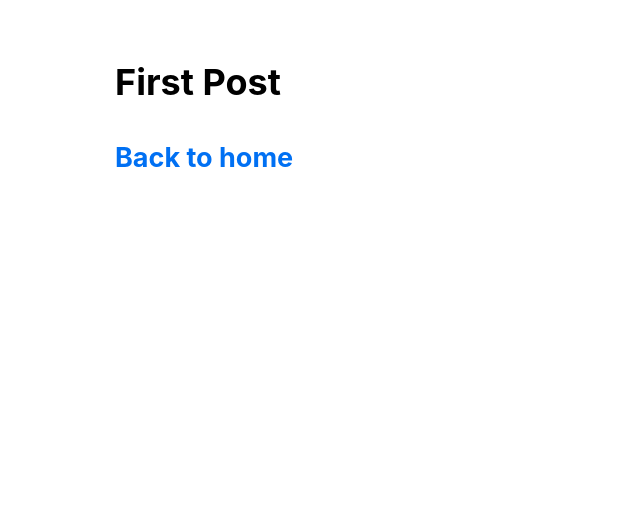
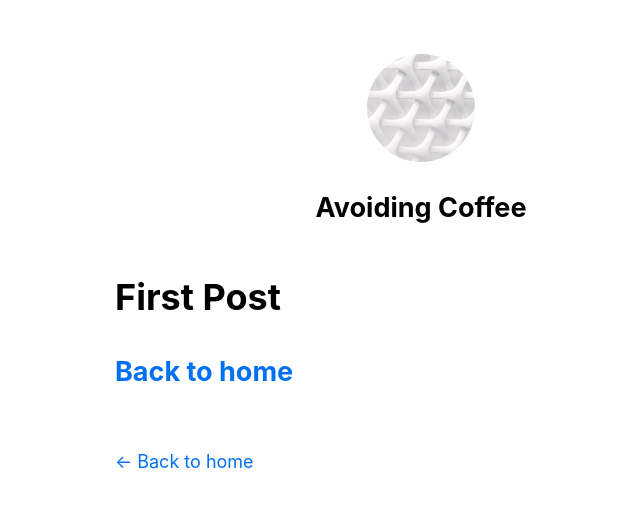
Before and after one commit to JLin-99/nextjs-blog, a Next.js app: page /posts/first-post in a window 1280 px wide. Shown: the top 508 px of the page, without its empty margins (219-859 px from the left). Built offline with nearby package versions, Linux system fonts and the light colour scheme.

Commit message:
Update the Layout Component
Add the `meta` tags for describe the page's content.
Add "Back to home" link if it is not the home page.
Add images with `next/image` for resizing & optimizing images
according to the page.

```diff
--- a/components/layout.js
+++ b/components/layout.js
@@ -1,5 +1,74 @@
+import Head from 'next/head';
+import Image from 'next/image';
 import styles from './layout.module.css';
+import utilStyles from '../styles/utils.module.css';
+import Link from 'next/link';
 
-export default function Layout({ children }) {
-	return <div className={styles.container}>{children}</div>;
+const name = 'Avoiding Coffee';
+export const siteTitle = 'Next.js Sample Website';
+
+export default function Layout({ children, home }) {
+	return (
+		<div className={styles.container}>
+			<Head>
+				<link rel="icon" href="/favicon.ico" />
+				{/* `meta` tags used to describe a page's content */}
+				<meta
+					name="description"
+					content="Learning how to build a personal website using Next.js"
+				/>
+				<meta
+					property="og:image"
+					content={`https://og-image.vercel.app/${encodeURI(
+						siteTitle,
+					)}.png?theme=light&md=0&fontSize=75px&images=https%3A%2F%2Fassets.vercel.com%2Fimage%2Fupload%2Ffront%2Fassets%2Fdesign%2Fnextjs-black-logo.svg`}
+				/>
+				<meta name="og:title" content={siteTitle} />
+				<meta name="twitter:card" content="summary_large_image" />
+			</Head>
+			<header className={styles.header}>
+				{home ? (
+					<>
+						<Image
+							priority
+							src="/images/profile.jpg"
+							className={utilStyles.borderCircle}
+							height={144}
+							width={144}
+							alt={name}
+						/>
+						<h1 className={utilStyles.heading2X1}>{name}</h1>
+					</>
+				) : (
+					<>
+						<Link href="/">
+							<a>
+								<Image
+									priority
+									src="/images/profile.jpg"
+									className={utilStyles.borderCircle}
+									height={108}
+									width={108}
+									alt={name}
+								/>
+							</a>
+						</Link>
+						<h2 className={utilStyles.headingLg}>
+							<Link href="/">
+								<a className={utilStyles.colorInherit}>{name}</a>
+							</Link>
+						</h2>
+					</>
+				)}
+			</header>
+			<main>{children}</main>
+			{!home && (
+				<div className={styles.backToHome}>
+					<Link href="/">
+						<a>← Back to home</a>
+					</Link>
+				</div>
+			)}
+		</div>
+	);
 }
```
Also changed, not shown: public/images/profile.jpg (added), public/vercel.svg (deleted).
